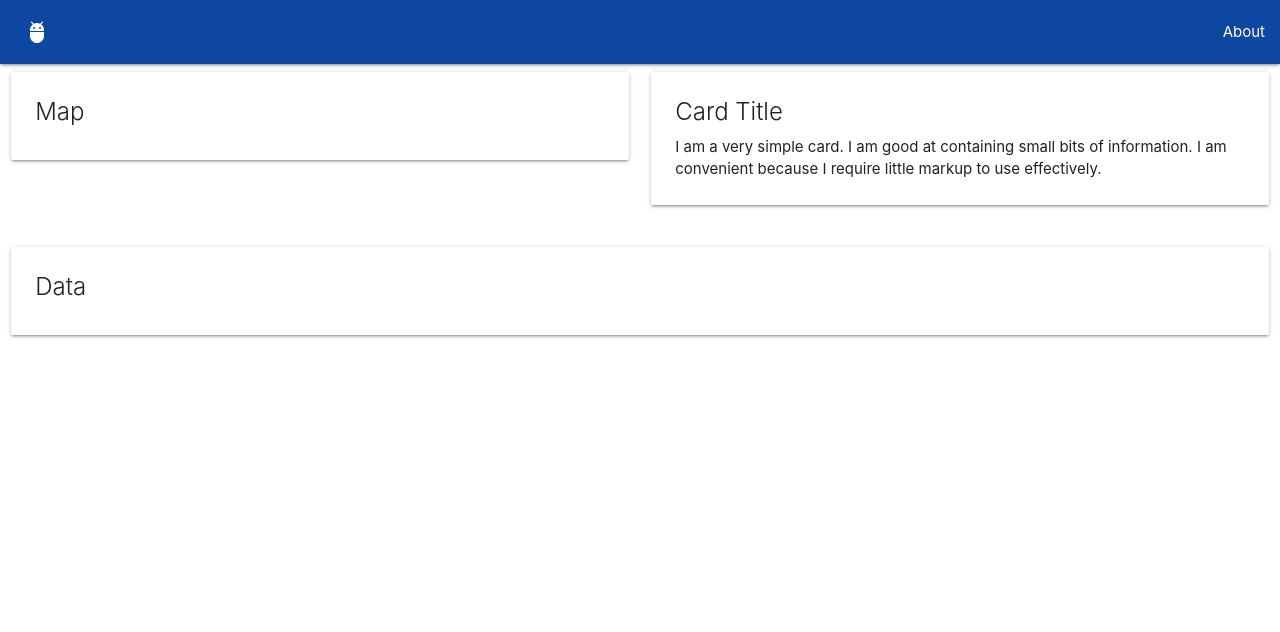
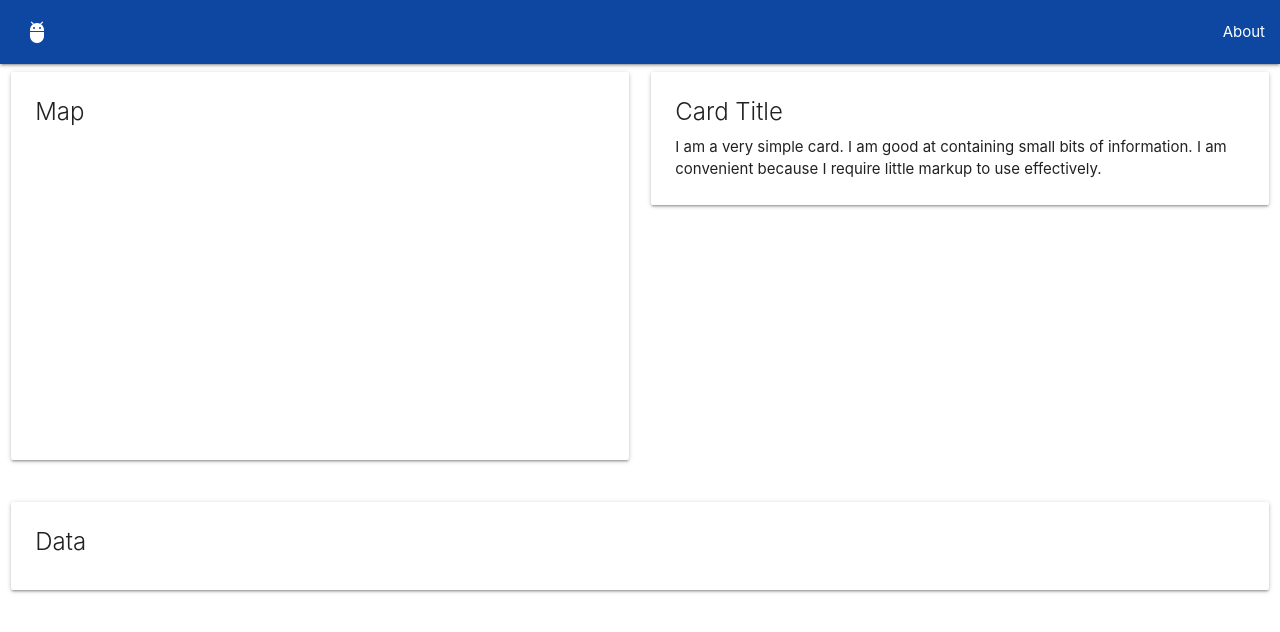
Before and after one commit to mdjhoel/covid2022, a plain HTML site: page dash/index.html in a window 1280 px wide. Drawn offline with nearby package versions, Linux system fonts and the light colour scheme; a script that the page names is missing.

Commit message:
added #map

```diff
--- a/dash/styles.css
+++ b/dash/styles.css
@@ -5,3 +5,5 @@
 .brand-logo {
   margin-left: 25px;
 }
+
+#map { height: 300px; }
```
